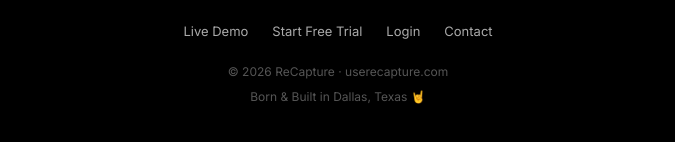
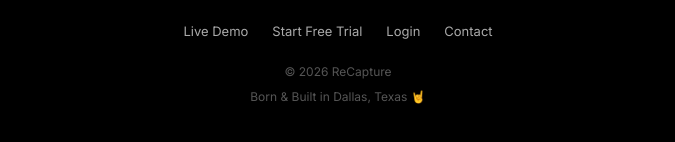
Before and after one commit to Asherton1/leadcatch-app, a Next.js app: page / in a window 1280 px wide. Shown: the part 6960-7102 px from the top of the page, without its empty margins (302-977 px from the left). Built offline with nearby package versions, Linux system fonts and the light colour scheme.

Commit message:
Clean up copyright line

```diff
--- a/app/page.tsx
+++ b/app/page.tsx
@@ -265,7 +265,7 @@
           <Link href="/login" style={{ color: '#aaa', textDecoration: 'none', fontSize: '13px' }}>Login</Link>
           <a href="mailto:hello@userecapture.com" style={{ color: '#aaa', textDecoration: 'none', fontSize: '13px' }}>Contact</a>
         </div>
-        <p style={{ color: '#555', fontSize: '12px' }}>© 2026 ReCapture · userecapture.com</p>
+        <p style={{ color: '#555', fontSize: '12px' }}>© 2026 ReCapture</p>
         <p style={{ color: '#555', fontSize: '12px' }}>Born & Built in Dallas, Texas 🤘</p>
       </footer>
     </div>
```
